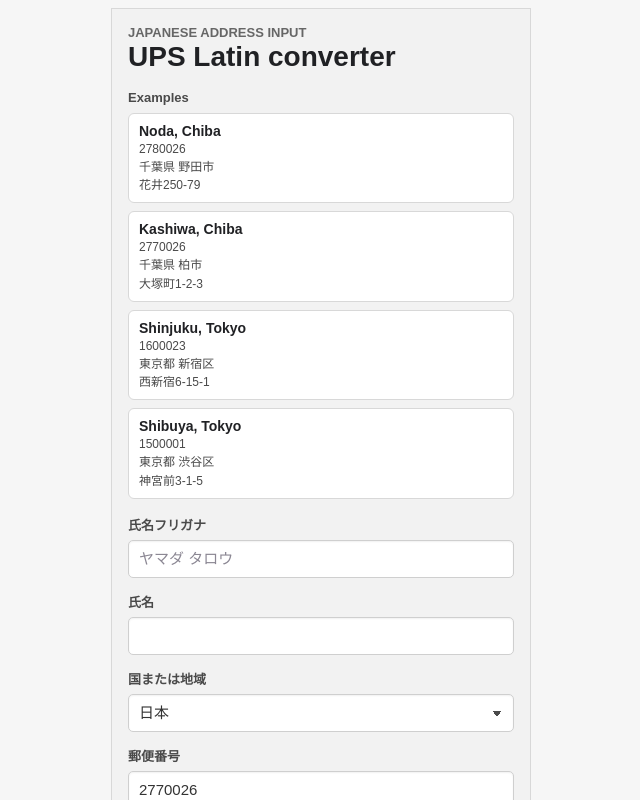
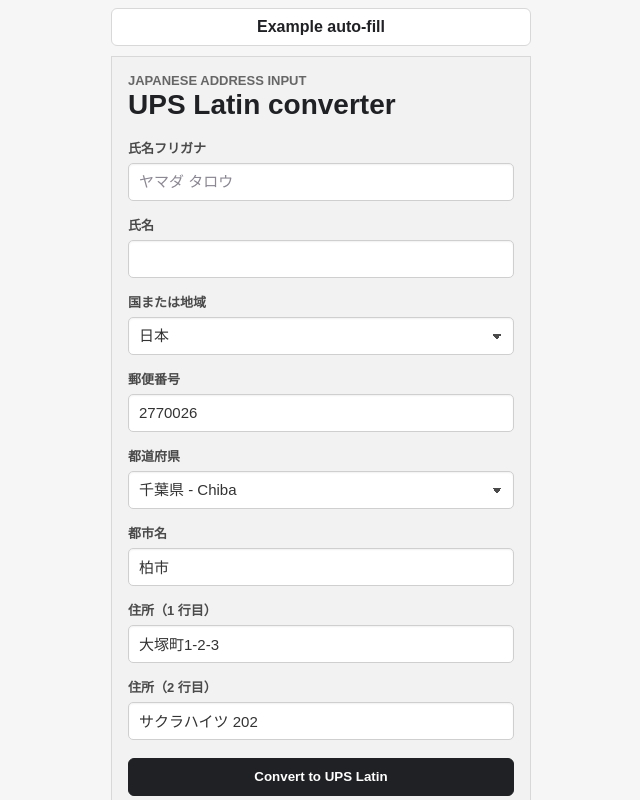
Before and after one commit to noriyuk1/jp-latin, a Next.js app: page / in a window 1280 px wide. Shown: the top 800 px of the page, without its empty margins (319-959 px from the left). Built offline with nearby package versions, Linux system fonts and the light colour scheme.

Commit message:
Show building model and move examples menu

```diff
--- a/app/page.tsx
+++ b/app/page.tsx
@@ -62,16 +62,10 @@
 
   return (
     <main className="converter-shell">
-      <section className="converter-card">
-        <div className="form-header">
-          <div>
-            <div className="eyebrow">Japanese address input</div>
-            <h1>UPS Latin converter</h1>
-          </div>
-        </div>
-
+      <details className="examples-menu">
+        <summary className="button link-button example-trigger">Example auto-fill</summary>
         <section className="examples-panel" aria-label="Example addresses">
-          <div className="example-title">Examples</div>
+          <div className="example-title">Choose an example</div>
           <div className="example-list">
             {exampleAddresses.map((example) => (
               <a
@@ -89,6 +83,15 @@
             ))}
           </div>
         </section>
+      </details>
+
+      <section className="converter-card">
+        <div className="form-header">
+          <div>
+            <div className="eyebrow">Japanese address input</div>
+            <h1>UPS Latin converter</h1>
+          </div>
+        </div>
 
         <form action="/api/address-conversions/create" method="post" className="stripe-form">
           <label className="stripe-field">
--- a/app/styles.css
+++ b/app/styles.css
@@ -33,10 +33,32 @@
 .converter-shell {
   align-items: start;
   display: grid;
+  gap: 10px;
   justify-content: center;
   max-width: none;
   min-height: 100vh;
   padding: 8px 0 32px;
+}
+
+.examples-menu {
+  position: relative;
+  width: min(100vw, 420px);
+}
+
+.examples-menu[open] {
+  z-index: 1;
+}
+
+.example-trigger {
+  width: 100%;
+}
+
+.examples-menu summary {
+  list-style: none;
+}
+
+.examples-menu summary::-webkit-details-marker {
+  display: none;
 }
 
 .converter-card {
@@ -55,9 +77,13 @@
 }
 
 .examples-panel {
+  background: #ffffff;
+  border: 1px solid var(--border);
+  border-radius: 8px;
   display: grid;
   gap: 8px;
-  margin-bottom: 16px;
+  margin-top: 8px;
+  padding: 12px;
 }
 
 .example-title {
--- a/convex/buildingNames.ts
+++ b/convex/buildingNames.ts
@@ -43,9 +43,10 @@
       throw new Error("OPENAI_API_KEY is not set in Convex");
     }
 
+    const model = process.env.OPENAI_MODEL || "gpt-4o-mini";
     const openai = new OpenAI({ apiKey });
     const response = await openai.responses.create({
-      model: process.env.OPENAI_MODEL || "gpt-4o-mini",
+      model,
       input: [
         {
           role: "system",
@@ -80,6 +81,7 @@
     const parsed = JSON.parse(response.output_text);
     return {
       ...parsed,
+      model,
       reason: `OpenAI GPT conversion via Convex action. ${parsed.reason}`
     };
   }
--- a/convex/schema.ts
+++ b/convex/schema.ts
@@ -48,6 +48,7 @@
         room_or_floor: v.union(v.string(), v.null()),
         confidence: v.union(v.literal("high"), v.literal("medium"), v.literal("low")),
         needs_review: v.boolean(),
+        model: v.optional(v.string()),
         reason: v.string()
       })
     ),
--- a/convex/validators.ts
+++ b/convex/validators.ts
@@ -44,6 +44,7 @@
   room_or_floor: v.union(v.string(), v.null()),
   confidence: confidenceValidator,
   needs_review: v.boolean(),
+  model: v.optional(v.string()),
   reason: v.string()
 });
 
--- a/lib/types.ts
+++ b/lib/types.ts
@@ -48,6 +48,7 @@
   room_or_floor: string | null;
   confidence: Confidence;
   needs_review: boolean;
+  model?: string;
   reason: string;
 };
 
```
Also changed, not shown: app/admin/address-conversions/[id]/page.tsx (+7 -2 lines).
